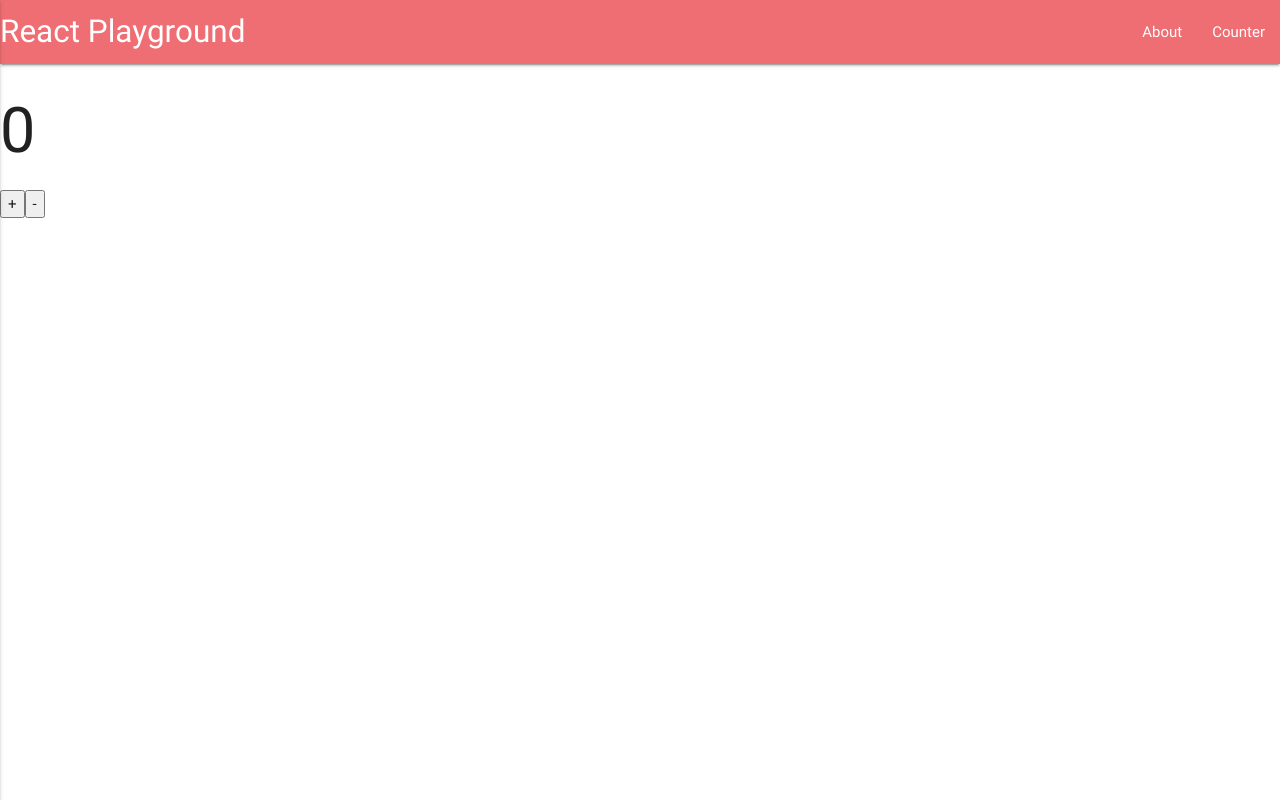
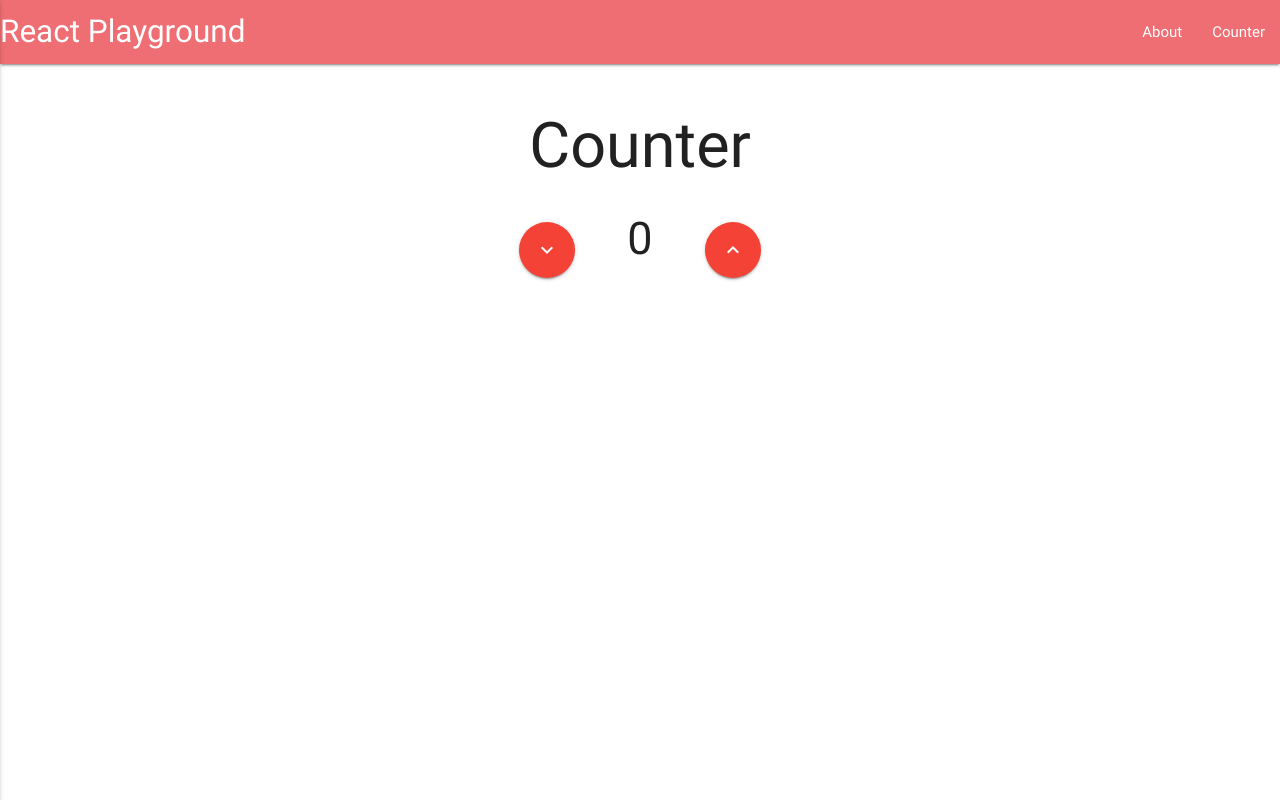
Before and after one commit to coolinmc6/react-playground, a React (Create React App) app: page /react-playground/counter in a window 1280 px wide. Built offline with nearby package versions, Linux system fonts and the light colour scheme.

Commit message:
Add sass and finish Counter

```diff
--- a/package.json
+++ b/package.json
@@ -16,6 +16,7 @@
   },
   "homepage": "https://coolinmc6.github.io/react-playground",
   "devDependencies": {
+    "node-sass": "^4.7.2",
     "react-scripts": "1.1.1"
   },
   "scripts": {
@@ -24,6 +25,8 @@
     "start": "react-scripts start",
     "build": "react-scripts build",
     "test": "react-scripts test --env=jsdom",
-    "eject": "react-scripts eject"
+    "eject": "react-scripts eject",
+    "build-css": "node-sass src/ -o src/",
+    "watch-css": "npm run build-css && node-sass src/ -o src/ --watch --recursive"
   }
 }
--- a/src/containers/Counter.js
+++ b/src/containers/Counter.js
@@ -11,10 +11,17 @@ class Counter extends Component {
 
 	render() {
 		return (
-			<div>
-				<h1>{this.props.count}</h1>
-				<button onClick={() => this.add()}>+</button>
-				<button onClick={() => this.props.decrement(this.props.count)}>-</button>
+			<div className='counter-main'>
+				<h1>Counter</h1>
+				<div className="count-parent">
+					<a onClick={() => this.props.decrement(this.props.count)} className="btn-floating btn-large waves-effect waves-light red">
+						<i class="material-icons">expand_more</i>
+					</a>
+					<div className="count">{this.props.count}</div>
+					<a onClick={() => this.add()} className="btn-floating btn-large waves-effect waves-light red">
+						<i class="material-icons">expand_less</i>
+					</a>
+				</div>
 			</div>
 		)
 	}
--- /dev/null
+++ b/src/css/styles.css
@@ -0,0 +1,27 @@
+.counter-main {
+  padding: 1rem; }
+
+.counter-main h1 {
+  text-align: center; }
+
+.counter-main button {
+  width: 50px;
+  border-radius: 2px;
+  padding: 0.5rem;
+  display: inline-block;
+  font-size: 2rem; }
+
+.counter-main .count-parent {
+  margin: 0 auto;
+  width: 80%;
+  max-width: 450px;
+  vertical-align: top;
+  padding: 0;
+  text-align: center; }
+
+.counter-main .count-parent .count {
+  display: inline-block;
+  font-size: 3rem;
+  margin: 0 1rem;
+  width: 100px;
+  text-align: center; }
--- /dev/null
+++ b/src/css/styles.scss
@@ -0,0 +1,31 @@
+
+.counter-main {
+	padding: 1rem;
+	h1 {
+		text-align: center;
+	}
+	button {
+		width: 50px;
+		border-radius: 2px;
+		padding: 0.5rem;
+		display: inline-block;
+		font-size: 2rem;
+	}
+
+	.count-parent {
+		margin: 0 auto;
+		width: 80%;
+		max-width: 450px;
+		vertical-align: top;
+		padding: 0;
+		text-align: center;
+
+		.count {
+			display: inline-block;
+			font-size: 3rem;
+			margin: 0 1rem;
+			width: 100px;
+			text-align: center;
+		}
+	}
+}
--- a/src/index.css
+++ b/src/index.css
@@ -1,5 +1,4 @@
 body {
   margin: 0;
   padding: 0;
-  font-family: sans-serif;
-}
+  font-family: sans-serif; }
```
Also changed, not shown: src/index.js (+5 -3 lines), 2 other files (tests, documents, lock files or other folders).
